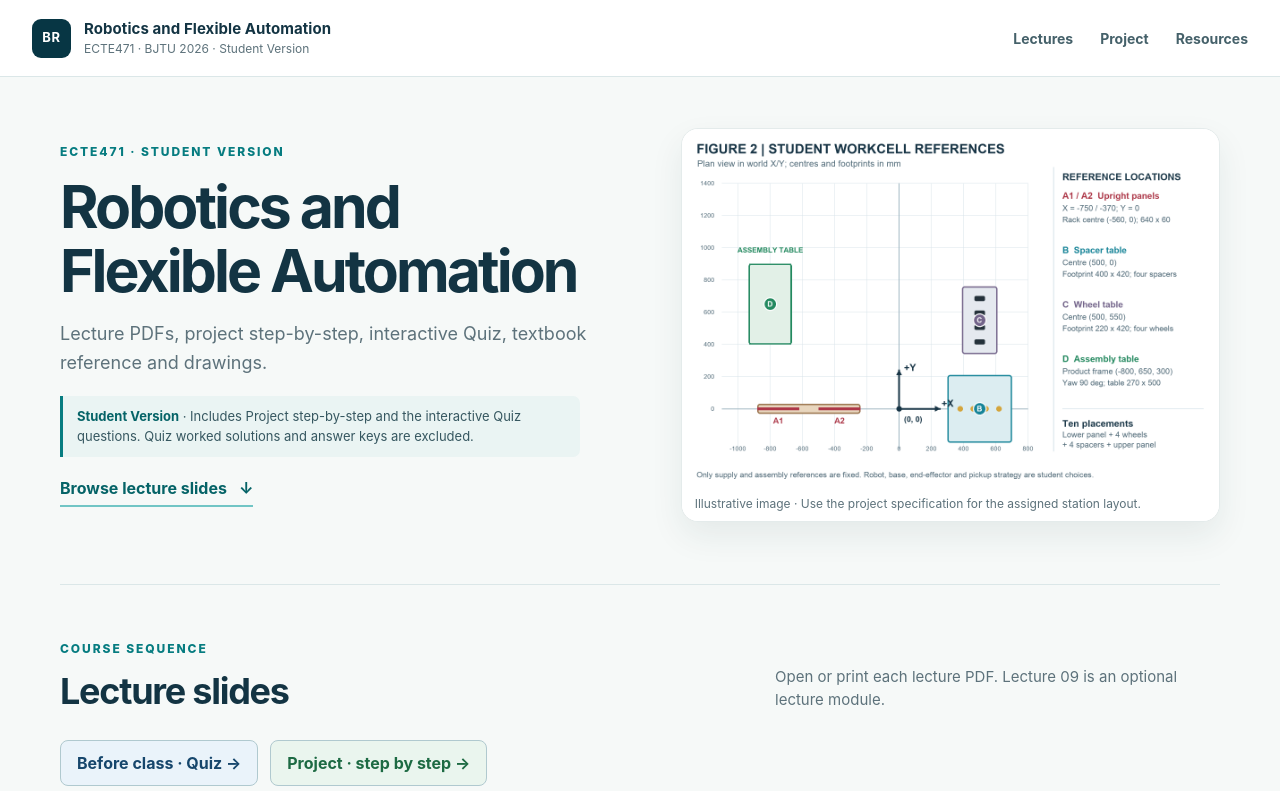
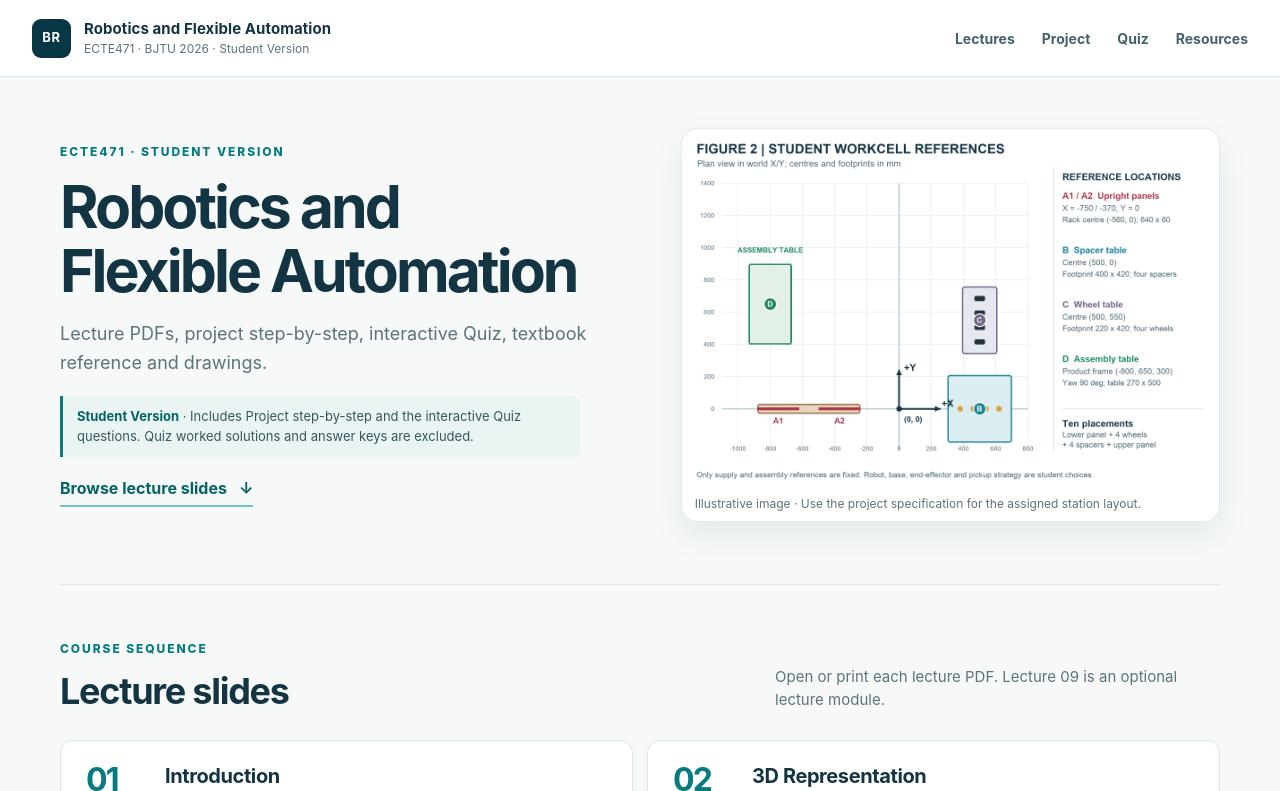
Before and after one commit to golfapan/bjtu-robotics-2026, a plain HTML site: page index.html in a window 1280 px wide. Shown: the top 791 px of the page. Drawn offline with Linux system fonts and the light colour scheme.

Commit message:
Remove duplicate classroom buttons and retain top navigation

```diff
--- a/index.html
+++ b/index.html
@@ -16,7 +16,7 @@
         <span class="brand-mark" aria-hidden="true">BR</span>
         <span><strong>Robotics and Flexible Automation</strong><small>ECTE471 · BJTU 2026 · Student Version</small></span>
       </a>
-      <nav aria-label="Page sections"><a href="#lectures">Lectures</a><a href="#project">Project</a><a href="#resources">Resources</a></nav>
+      <nav aria-label="Page sections"><a href="#lectures">Lectures</a><a href="course-site/project.html">Project</a><a href="course-site/quiz.html">Quiz</a><a href="#resources">Resources</a></nav>
     </div>
   </header>
   <main id="top">
@@ -35,7 +35,6 @@
         <div><p class="eyebrow">COURSE SEQUENCE</p><h2 id="lectures-title">Lecture slides</h2></div>
         <p>Open or print each lecture PDF. Lecture 09 is an optional lecture module.</p>
       </div>
-      <nav class="classroom-actions" aria-label="Classroom activities"><a href="course-site/quiz.html">Before class · Quiz →</a><a href="course-site/project.html">Project · step by step →</a></nav>
       <ol class="lecture-grid">
         <li class="lecture-card"><span class="lecture-number">01</span><div><h3>Introduction</h3><p>Robot systems, configurations and selection</p><a href="Content/Lecture%2001%20Introduction.pdf">Open PDF <span aria-hidden="true">↗</span></a> <small class="pdf-meta">31 pages · 4.5 MB</small></div></li>
         <li class="lecture-card"><span class="lecture-number">02</span><div><h3>3D Representation</h3><p>Coordinate frames, rotations and poses</p><a href="Content/Lecture%2002%203D%20Representation.pdf">Open PDF <span aria-hidden="true">↗</span></a> <small class="pdf-meta">53 pages · 7.0 MB</small></div></li>
```
